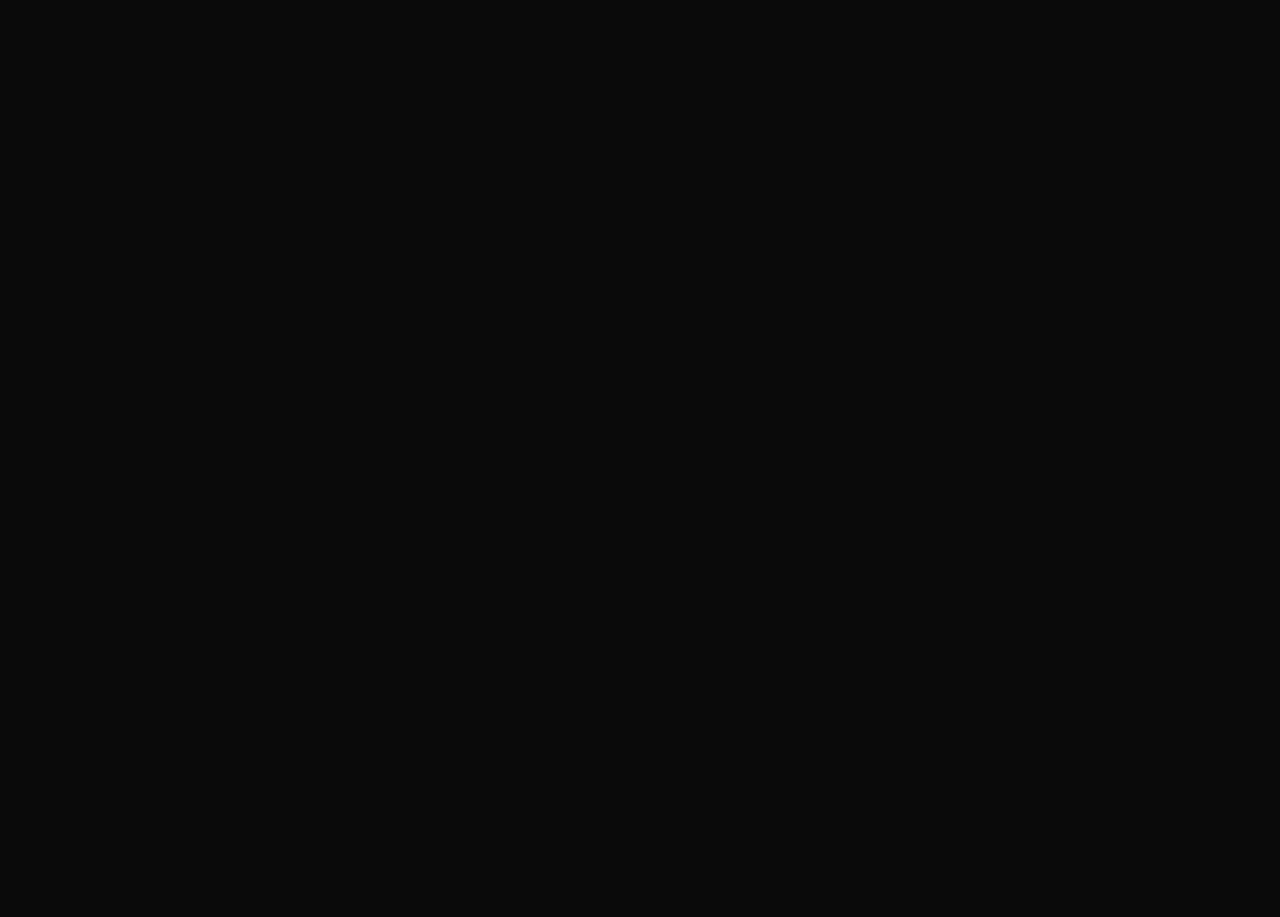
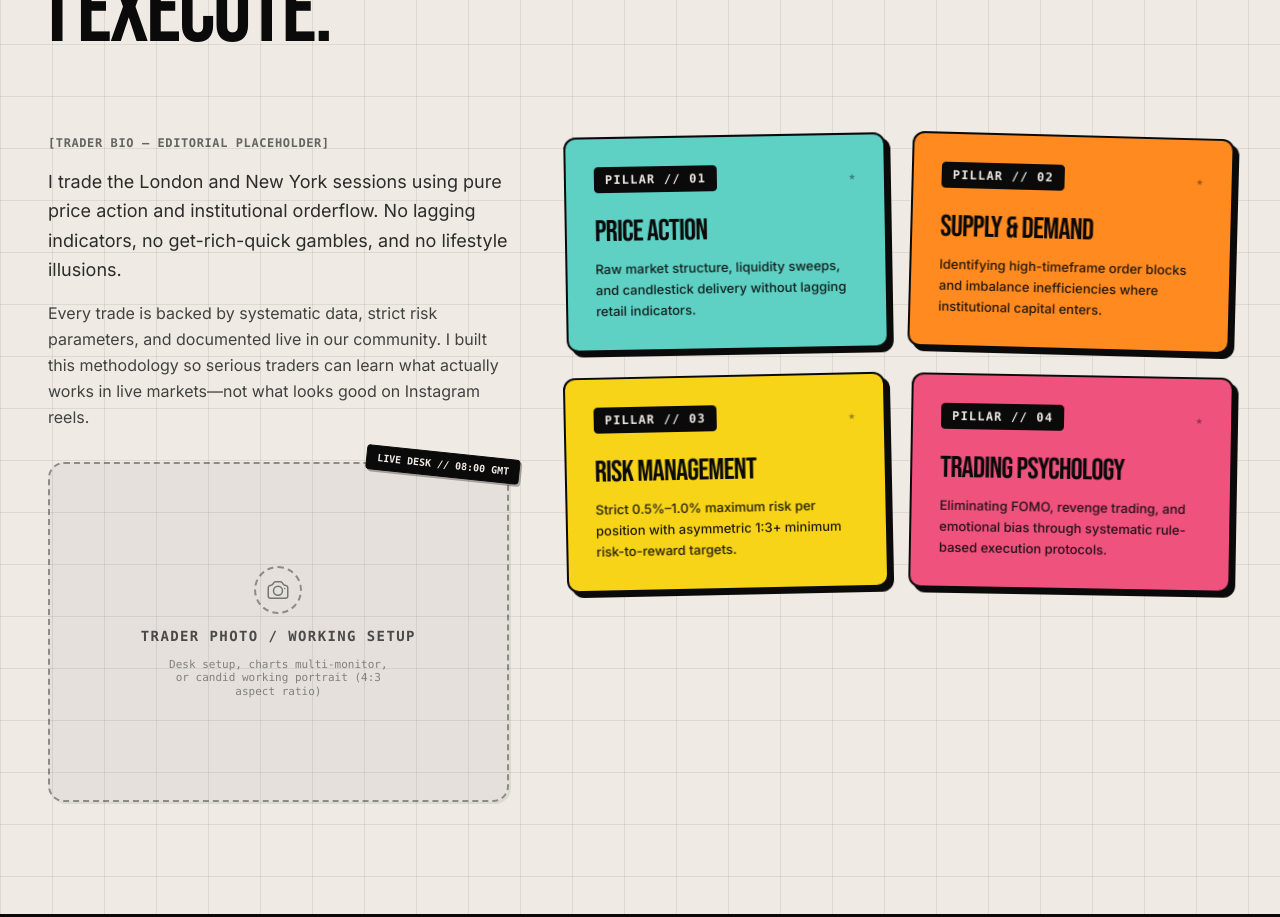
Before and after one commit to atoblankson/tradesbycyber, a Next.js app: page / in a window 1280 px wide. Shown: the part 1900-2817 px from the top of the page. Before the commit the page ends 1632 px from the top, so only its background shows below. Built offline with nearby package versions, Linux system fonts and the light colour scheme.

Commit message:
feat: add About / My Approach section with cream grid and 4 chunky strategy cards

```diff
--- a/src/app/page.tsx
+++ b/src/app/page.tsx
@@ -5,6 +5,7 @@ import {
   HeroGridPanel,
   TickerStrip,
   StatsRow,
+  AboutSection,
 } from "@/components";
 
 export default function Home() {
@@ -27,6 +28,9 @@ export default function Home() {
 
       {/* 2. Black Stats Row with 4 Big Condensed Stats in Cream */}
       <StatsRow />
+
+      {/* 3. About / My Approach Section with Cream Grid Background */}
+      <AboutSection />
     </main>
   );
 }
--- /dev/null
+++ b/src/components/AboutSection.tsx
@@ -0,0 +1,213 @@
+import React from "react";
+import { Container } from "./Container";
+
+export interface StrategyCardItem {
+  number: string;
+  title: string;
+  description: string;
+  accentBg: string;
+  textColor: string;
+  rotation: number;
+}
+
+/* =========================================================================
+   STRATEGY CARDS DATA
+   4 core pillars of the Tradedbycyber trading methodology
+   ========================================================================= */
+const STRATEGY_CARDS: StrategyCardItem[] = [
+  {
+    number: "01",
+    title: "PRICE ACTION",
+    description: "Raw market structure, liquidity sweeps, and candlestick delivery without lagging retail indicators.",
+    accentBg: "bg-[#5ED1C4]",
+    textColor: "text-[#0A0A0A]",
+    rotation: -1,
+  },
+  {
+    number: "02",
+    title: "SUPPLY & DEMAND",
+    description: "Identifying high-timeframe order blocks and imbalance inefficiencies where institutional capital enters.",
+    accentBg: "bg-[#FF8A1F]",
+    textColor: "text-[#0A0A0A]",
+    rotation: 1.5,
+  },
+  {
+    number: "03",
+    title: "RISK MANAGEMENT",
+    description: "Strict 0.5%–1.0% maximum risk per position with asymmetric 1:3+ minimum risk-to-reward targets.",
+    accentBg: "bg-[#F7D417]",
+    textColor: "text-[#0A0A0A]",
+    rotation: -1.2,
+  },
+  {
+    number: "04",
+    title: "TRADING PSYCHOLOGY",
+    description: "Eliminating FOMO, revenge trading, and emotional bias through systematic rule-based execution protocols.",
+    accentBg: "bg-[#F0527E]",
+    textColor: "text-[#0A0A0A]",
+    rotation: 1,
+  },
+];
+
+export interface AboutSectionProps {
+  className?: string;
+}
+
+export function AboutSection({ className = "" }: AboutSectionProps) {
+  return (
+    <section
+      id="strategy"
+      aria-label="About & My Approach"
+      className={`
+        w-full bg-[#EFEAE4] text-[#0A0A0A]
+        border-b-2 sm:border-b-[3px] border-[#0A0A0A]
+        py-16 sm:py-20 md:py-28 select-none
+        ${className}
+      `.trim()}
+      style={{
+        backgroundSize: "52px 52px",
+        backgroundImage: `
+          linear-gradient(to right, rgba(10, 10, 10, 0.08) 1px, transparent 1px),
+          linear-gradient(to bottom, rgba(10, 10, 10, 0.08) 1px, transparent 1px)
+        `,
+      }}
+    >
+      <Container size="lg">
+        {/* Section Header: Pill kicker + Giant condensed headline */}
+        <div className="mb-12 sm:mb-16 md:mb-20">
+          <div className="flex items-center gap-3 mb-4">
+            <span className="font-mono text-xs uppercase tracking-widest text-[#0A0A0A] bg-[#0A0A0A]/10 border border-[#0A0A0A]/20 px-3 py-1 rounded-full font-bold">
+              {"// 02 • PHILOSOPHY & METHODOLOGY"}
+            </span>
+            <span className="font-mono text-xs text-[#0A0A0A]/50 tracking-wider hidden sm:inline">
+              EXECUTION OVER EMOTION
+            </span>
+          </div>
+
+          <h2 className="font-display uppercase text-4xl sm:text-6xl md:text-7xl lg:text-8xl tracking-tight leading-[0.88] text-[#0A0A0A] max-w-5xl">
+            I DON&apos;T GAMBLE.
+            <br />
+            I EXECUTE.
+          </h2>
+        </div>
+
+        {/* 2-Column Layout: Left (Bio + Photo Placeholder) | Right (4 Strategy Cards) */}
+        <div className="grid grid-cols-1 lg:grid-cols-12 gap-10 lg:gap-14 items-start">
+
+          {/* ----------------------------------------------------------- */}
+          {/* LEFT COLUMN: BIO PARAGRAPH + PHOTO PLACEHOLDER              */}
+          {/* ----------------------------------------------------------- */}
+          <div className="lg:col-span-5 flex flex-col gap-6 sm:gap-8">
+            {/* Bio Paragraph (Placeholder clearly documented) */}
+            <div className="space-y-4">
+              <span className="font-mono text-xs uppercase tracking-wider text-[#0A0A0A]/60 font-bold block">
+                [TRADER BIO — EDITORIAL PLACEHOLDER]
+              </span>
+              <p className="font-sans text-base sm:text-lg leading-relaxed text-[#0A0A0A]/85">
+                I trade the London and New York sessions using pure price action and institutional orderflow.
+                No lagging indicators, no get-rich-quick gambles, and no lifestyle illusions.
+              </p>
+              <p className="font-sans text-sm sm:text-base leading-relaxed text-[#0A0A0A]/75">
+                Every trade is backed by systematic data, strict risk parameters, and documented live in our community.
+                I built this methodology so serious traders can learn what actually works in live markets—not what looks
+                good on Instagram reels.
+              </p>
+            </div>
+
+            {/* Photo Spot (Dashed Placeholder) */}
+            <div className="relative">
+              <div className="
+                w-full h-[260px] sm:h-[300px] md:h-[340px]
+                border-2 border-dashed border-[#0A0A0A]/40
+                bg-[rgba(10,10,10,0.04)]
+                rounded-2xl
+                flex flex-col items-center justify-center gap-3
+                p-6 text-center select-none shadow-[2px_2px_0px_rgba(10,10,10,0.08)]
+              ">
+                {/* Camera / Desk icon */}
+                <div className="w-12 h-12 rounded-full border-2 border-dashed border-[#0A0A0A]/40 flex items-center justify-center text-[#0A0A0A]/50">
+                  <svg
+                    className="w-6 h-6"
+                    fill="none"
+                    viewBox="0 0 24 24"
+                    stroke="currentColor"
+                    strokeWidth={1.5}
+                  >
+                    <path
+                      strokeLinecap="round"
+                      strokeLinejoin="round"
+                      d="M6.827 6.175A2.31 2.31 0 015.186 7.23c-.38.054-.757.112-1.134.175C2.999 7.58 2.25 8.507 2.25 9.574V18a2.25 2.25 0 002.25 2.25h15A2.25 2.25 0 0021.75 18V9.574c0-1.067-.75-1.994-1.802-2.169a47.865 47.865 0 00-1.134-.175 2.31 2.31 0 01-1.64-1.055l-.822-1.316a2.192 2.192 0 00-1.736-1.039 48.774 48.774 0 00-5.232 0 2.192 2.192 0 00-1.736 1.039l-.821 1.316z"
+                    />
+                    <path
+                      strokeLinecap="round"
+                      strokeLinejoin="round"
+                      d="M16.5 12.75a4.5 4.5 0 11-9 0 4.5 4.5 0 019 0zM18.75 10.5h.008v.008h-.008V10.5z"
+                    />
+                  </svg>
+                </div>
+                <span className="font-mono text-xs sm:text-sm font-black tracking-widest text-[#0A0A0A]/70 uppercase">
+                  TRADER PHOTO / WORKING SETUP
+                </span>
+                <span className="font-mono text-[11px] text-[#0A0A0A]/45 max-w-[220px] leading-tight">
+                  Desk setup, charts multi-monitor, or candid working portrait (4:3 aspect ratio)
+                </span>
+              </div>
+
+              {/* Corner mini-sticker accent */}
+              <div className="absolute -top-3 -right-3 rotate-6 hidden sm:block">
+                <span className="inline-block bg-[#0A0A0A] text-[#EFEAE4] border border-[#0A0A0A] font-mono text-[10px] uppercase font-black px-2.5 py-1 rounded shadow-[2px_2px_0px_rgba(10,10,10,0.3)]">
+                  {"LIVE DESK // 08:00 GMT"}
+                </span>
+              </div>
+            </div>
+          </div>
+
+          {/* ----------------------------------------------------------- */}
+          {/* RIGHT COLUMN: 4 STRATEGY CHUNKY STICKER-CARDS               */}
+          {/* ----------------------------------------------------------- */}
+          <div className="lg:col-span-7 grid grid-cols-1 sm:grid-cols-2 gap-5 sm:gap-6">
+            {STRATEGY_CARDS.map((card) => (
+              <div
+                key={card.number}
+                className={`
+                  relative flex flex-col justify-between
+                  p-6 sm:p-7 rounded-xl
+                  border-2 sm:border-[2.5px] border-[#0A0A0A]
+                  shadow-[4px_4px_0px_#0A0A0A] sm:shadow-[5px_5px_0px_#0A0A0A]
+                  ${card.accentBg} ${card.textColor}
+                  transition-transform will-change-transform hover:scale-[1.02]
+                `}
+                style={{
+                  transform: `rotate(${card.rotation}deg)`,
+                }}
+              >
+                {/* Top Row: Pillar Number Tag */}
+                <div className="flex items-center justify-between mb-6">
+                  <span className="font-mono text-xs font-black uppercase tracking-widest px-2.5 py-1 bg-[#0A0A0A] text-[#EFEAE4] rounded border border-[#0A0A0A]">
+                    {"PILLAR //"} {card.number}
+                  </span>
+                  <span className="font-mono text-xs font-bold text-[#0A0A0A]/40">
+                    ★
+                  </span>
+                </div>
+
+                {/* Card Title & 1-Line Description */}
+                <div>
+                  <h3 className="font-display uppercase text-2xl sm:text-3xl tracking-tight leading-none mb-3">
+                    {card.title}
+                  </h3>
+                  <p className="font-sans text-xs sm:text-[13px] leading-relaxed text-[#0A0A0A]/90 font-medium">
+                    {card.description}
+                  </p>
+                </div>
+              </div>
+            ))}
+          </div>
+
+        </div>
+      </Container>
+    </section>
+  );
+}
+
+export default AboutSection;
--- a/src/components/index.ts
+++ b/src/components/index.ts
@@ -6,3 +6,4 @@ export * from "./HeroTop";
 export * from "./HeroGridPanel";
 export * from "./TickerStrip";
 export * from "./StatsRow";
+export * from "./AboutSection";
```
